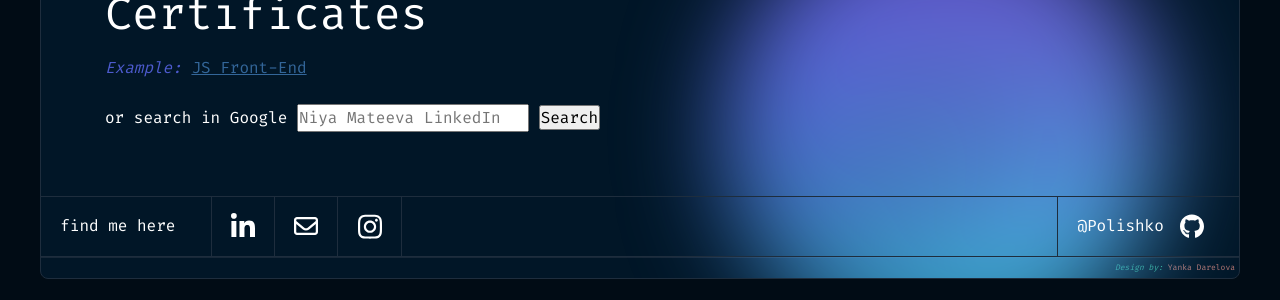
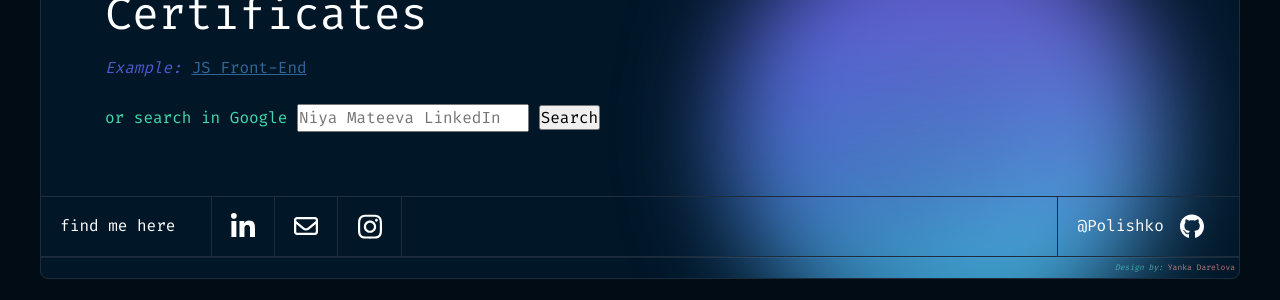
Before and after one commit to Polishko/portfolio-draft, a Jekyll site: the page built from certificates.md, in a window 1280 px wide. Shown: the part 370-670 px from the top of the page. Built offline with Jekyll 4.4.1, drawn with Linux system fonts in a browser that asks for light colours.

Commit message:
added new style to certificates page

```diff
--- a/_includes/search.html
+++ b/_includes/search.html
@@ -1,5 +1,5 @@
 <form method="get" action="http://www.google.com/search" target="_blank">
-  <label>or search in Google</label>
+  <label style="color: #43d9ad">or search in Google</label>
   <input
     type="text"
     name="q"
```
